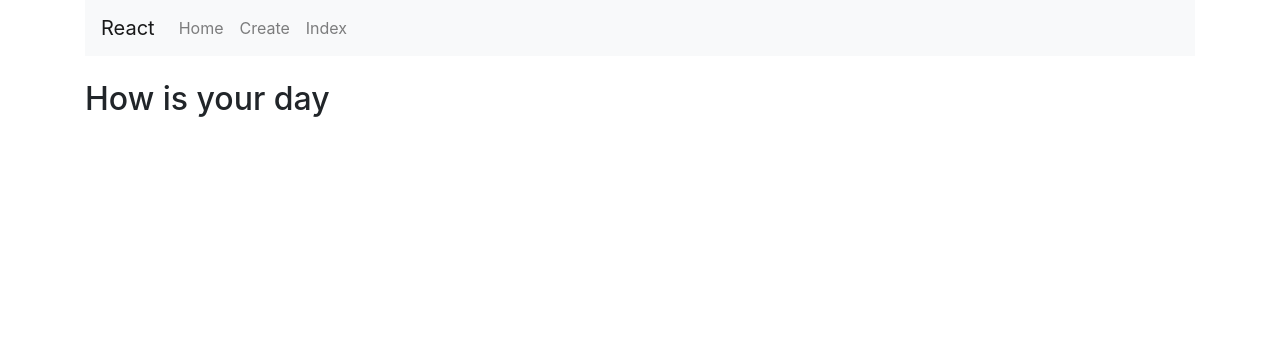
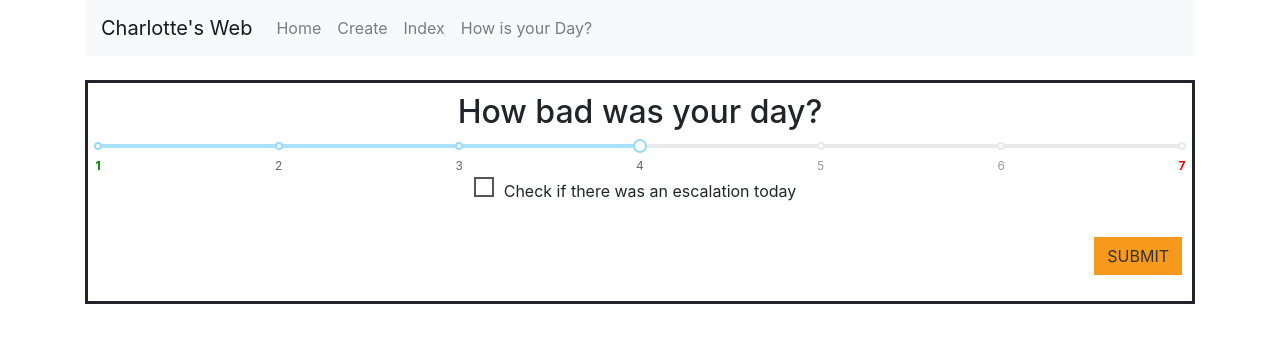
Before and after one commit to hollowmatt/npm-app, a React (Create React App) app: page /howday in a window 1280 px wide. Shown: the top 342 px of the page. Built offline with nearby package versions, Linux system fonts and the light colour scheme.

Commit message:
How's your day?

```diff
--- a/src/App.js
+++ b/src/App.js
@@ -7,6 +7,7 @@ import { BrowserRouter as Router, Switch, Route, Link } from 'react-router-dom';
 import Create from './components/create.component';
 import Edit from './components/edit.component';
 import Index from './components/index.component';
+import Day from './components/day.component';
 
 class App extends Component {
   render() {
@@ -14,7 +15,7 @@ class App extends Component {
       <Router>
         <div className="container">
           <nav className="navbar navbar-expand-lg navbar-light bg-light">
-            <Link to={'/'} className="navbar-brand">React </Link>
+            <Link to={'/'} className="navbar-brand">Charlotte's Web </Link>
             <div className="collapse navbar-collapse" id="navbarSupportedContent">
               <ul className="navbar-nav mr-auto">
               <li className="nav-item">
@@ -26,15 +27,18 @@ class App extends Component {
                 <li className="nav-item">
                   <Link to={'/index'} className="nav-link">Index</Link>
                 </li>
+                <li className="nav-item">
+                  <Link to={'/howday'} className="nav-link">How is your Day?</Link>
+                </li>
               </ul>
             </div>
           </nav>
           <br/>
-          <h2>How is your day</h2>
           <Switch>
             <Route exact path='/create' component={ Create } />
             <Route exact path='/edit/:id' component={ Edit } />
             <Route exact path='/index' component={ Index } />
+            <Route exact path='/howday' component= { Day } />
           </Switch>
         </div>
       </Router>
--- /dev/null
+++ b/src/components/Day.css
@@ -0,0 +1,27 @@
+.day-btn {
+  border-radius: 0 !important;
+}
+
+.orange-background {background-color:#f7991c;}
+.button-text {color:#333;}
+
+.day-box {
+	border-style: solid;
+	padding: 10px;
+}
+
+.label-text {
+	padding: 10px;
+}
+
+input[type='checkbox'] {
+    -webkit-appearance:none;
+    width:20px;
+    height:20px;
+    background:white;
+    border-radius:0px;
+    border:2px solid #555;
+}
+input[type='checkbox']:checked {
+    background: #abd;
+}
--- a/src/components/create.component.js
+++ b/src/components/create.component.js
@@ -2,6 +2,25 @@ import React, { Component } from 'react';
 import Slider from 'rc-slider';
 import 'rc-slider/assets/index.css';
 
+const marks = {
+	1: {
+		style: {
+			color: 'green'
+		},
+		label: <strong>1</strong>
+	},
+	2: '2',
+	3: '3',
+	4: '4',
+	5: '5',
+	6: '6',
+	7: {
+		style: {
+			color: 'red'
+		},
+		label: <strong>7</strong>
+	}
+};
 export default class Create extends Component {
   render() {
     return (
@@ -17,9 +36,9 @@ export default class Create extends Component {
             <input type="text" className="form-control"/>
           </div>
           <div className="form-group">
-            <label>Add GST Number: </label>
+            <label>How bad was your day?: </label>
             <div>
-      				<Slider dots step={20} defaultValue={100}  dotStyle={{ borderColor: 'orange' }} activeDotStyle={{ borderColor: 'yellow' }} />
+      				Great! <Slider dots min={1} max={7} marks={marks} step={1} defaultValue={4} /> Terrible! <br/>
     				</div>
           </div>
           <div className="form-group">
--- /dev/null
+++ b/src/components/day.component.js
@@ -0,0 +1,59 @@
+import React, { Component } from 'react';
+import Slider from 'rc-slider';
+import 'rc-slider/assets/index.css';
+import './Day.css';
+const marks = {
+	1: {
+		style: {
+			color: 'green'
+		},
+		label: <strong>1</strong>
+	},
+	2: '2',
+	3: '3',
+	4: '4',
+	5: '5',
+	6: '6',
+	7: {
+		style: {
+			color: 'red'
+		},
+		label: <strong>7</strong>
+	}
+};
+
+function log(value) {
+	console.log("slider change: " + value);
+};
+
+export default class Day extends Component {
+	render() {
+    return (
+    	<div className="day-box">
+        <div className="row">
+        	<div className="col-12" align="center">
+        		<h2>How bad was your day?</h2>
+        	</div>
+        </div>
+        <form>
+          <div className="form-group row">
+          	<div className="col-12" align="center">
+            	<Slider dots min={1} max={7} marks={marks} step={1} onChange={log} defaultValue={4} />
+            </div>
+          </div>
+          <div className="form-group row">
+          	<div className="col-12" align="center">
+          		<input type="checkbox" name="escalation" value="escalation"/>
+          		<label className="label-text">Check if there was an escalation today</label>
+          	</div>
+          </div>
+          <div className="form-group row">
+            <div className="col-12" align="right">
+            	<input type="submit" value="SUBMIT" className="btn btn-large orange-background button-text day-btn"/>
+            </div>
+          </div>
+        </form>
+      </div>
+    )
+  }
+}
```
